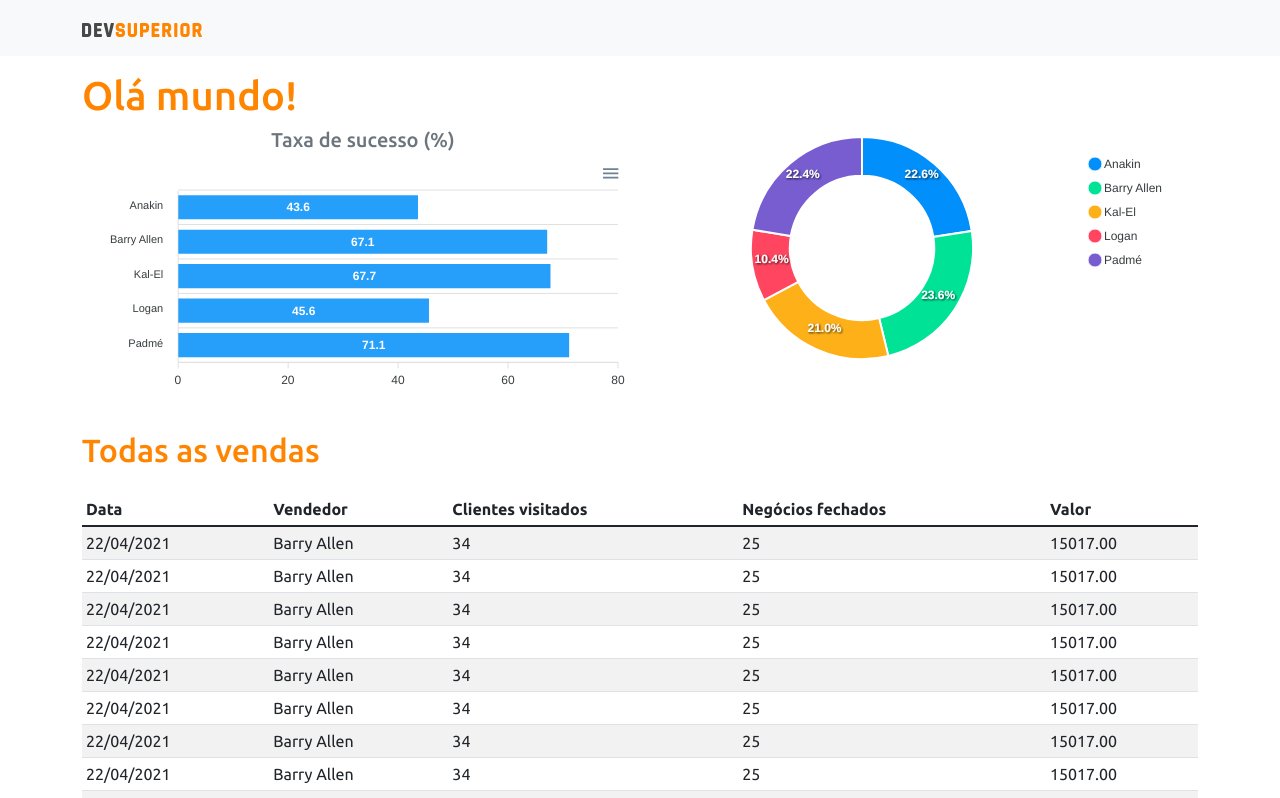
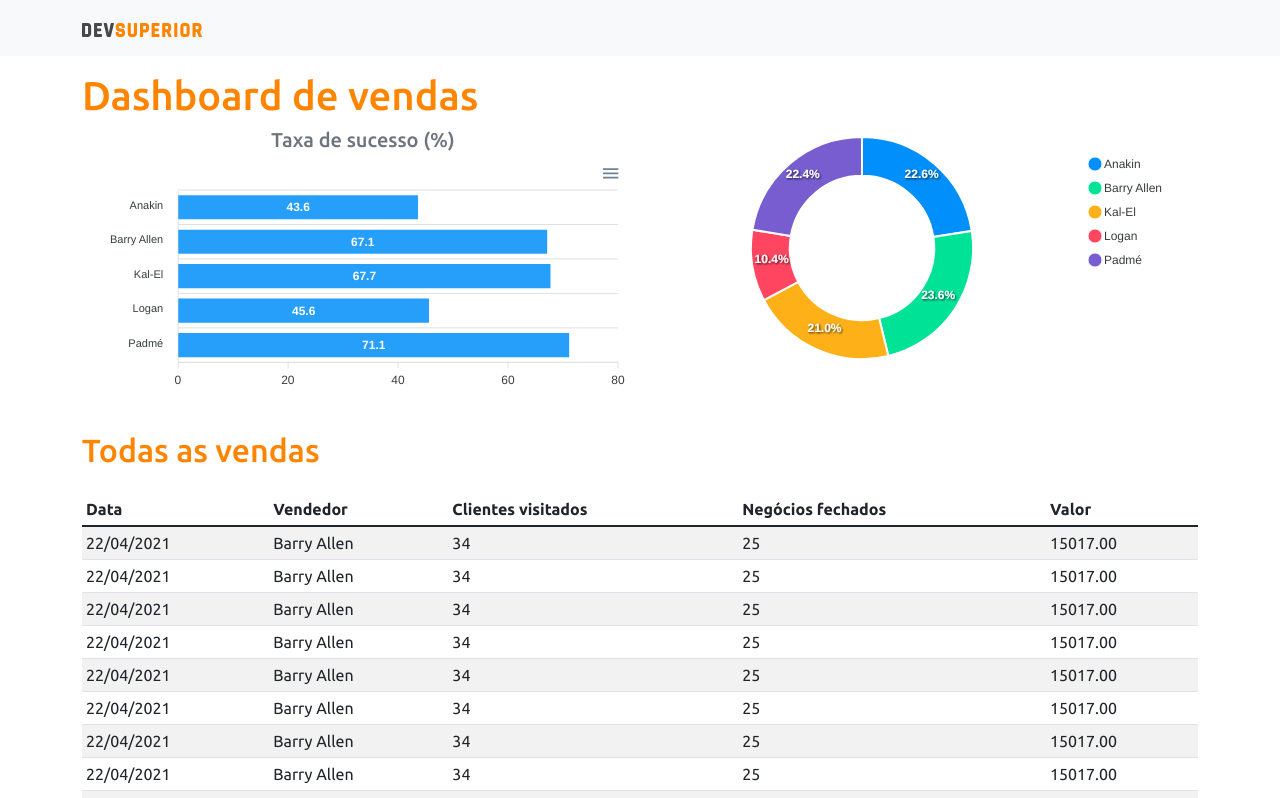
Before and after one commit to Mendestec/projetoSds3, a React (Create React App) app in the folder frontend/: page / in a window 1280 px wide. Shown: the top 798 px of the page. Built offline with nearby package versions, Linux system fonts and the light colour scheme.

Commit message:
Mudar titulo de ola mundo para Dashboard de vendas

```diff
--- a/frontend/src/App.tsx
+++ b/frontend/src/App.tsx
@@ -9,7 +9,7 @@ function App() {
     <>
     <NavBar />
     <div className="container">
-      <h1 className="text-primary">Olá mundo!</h1>
+      <h1 className="text-primary">Dashboard de vendas</h1>
 
       <div className="row px-3">
 
```
